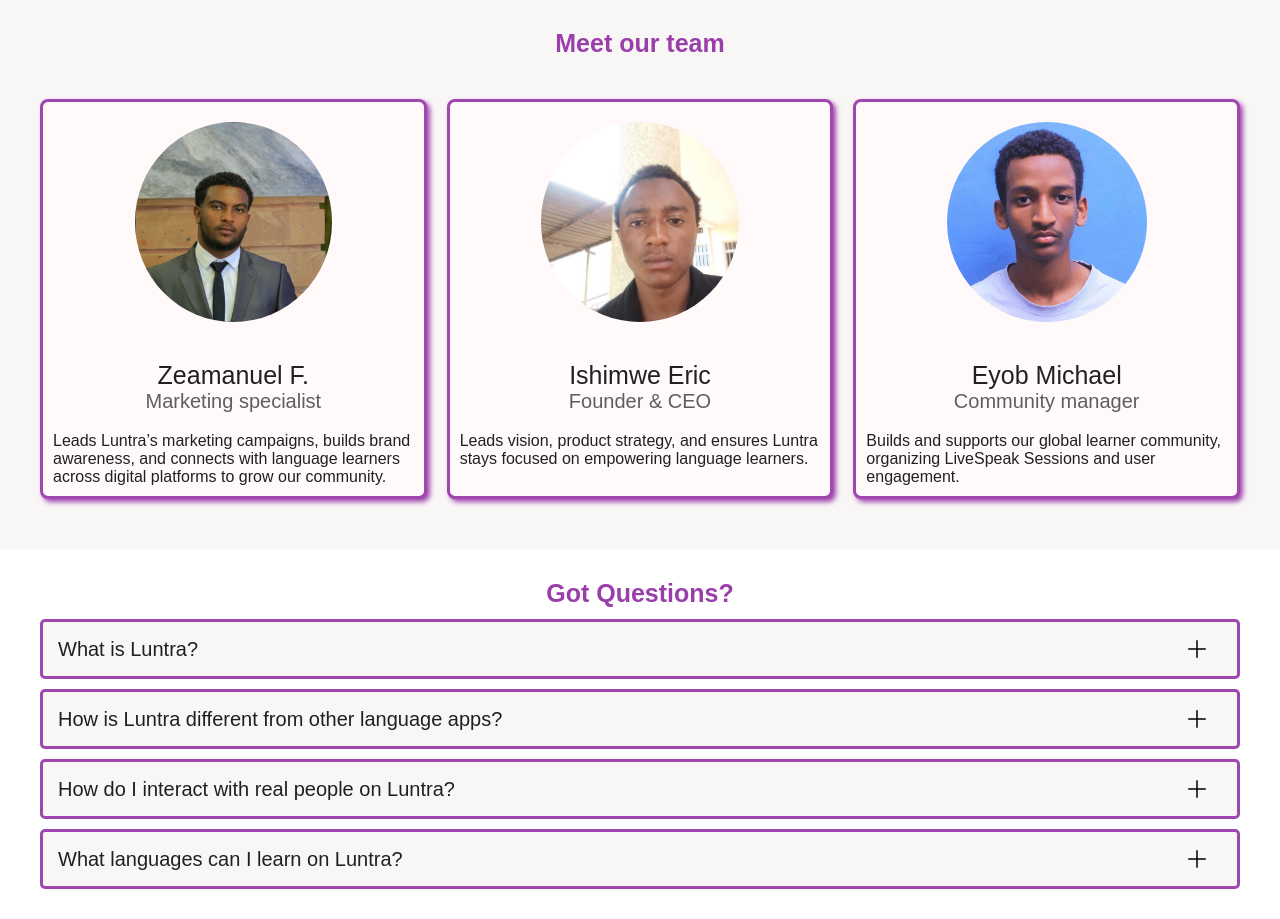
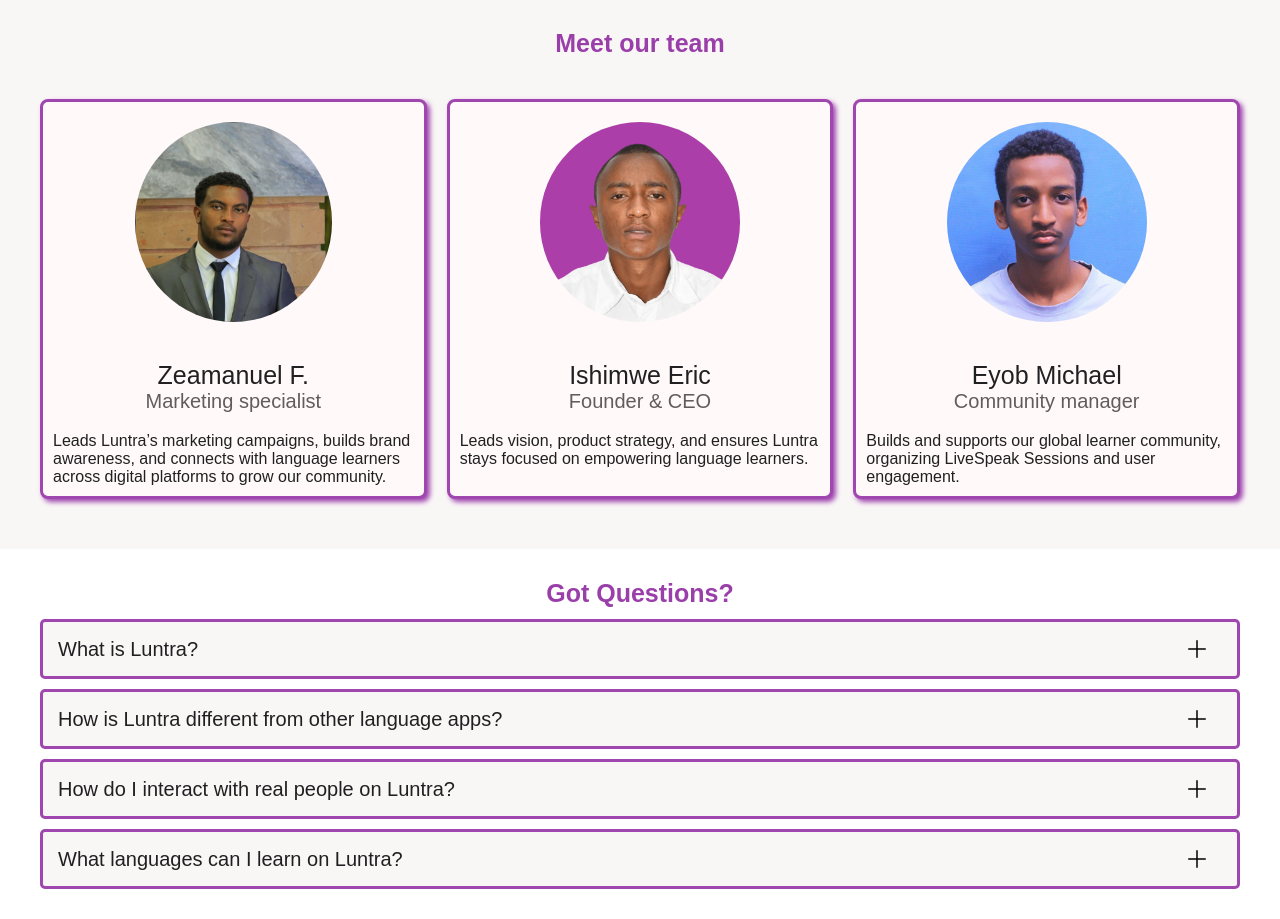
Before and after one commit to Ishimweric/Luntra, a plain HTML site: page index.html in a window 1280 px wide. Shown: the part 2200-3119 px from the top of the page. Drawn offline with Linux system fonts and the light colour scheme; a web font is replaced by a local one.

Commit message:
Changed the member2 photo

```diff
--- a/index.html
+++ b/index.html
@@ -179,7 +179,7 @@
                 </div>
                 <div class="team-member2">
                     <div class="member-image-container">
-                        <img src="images/ERIC2A.jpg" alt="Ishimwe-Eric-photo" class="member-image">
+                        <img src="images/ISHIMWE ERIC2a-Photoroom.png" alt="Ishimwe-Eric-photo" class="member-image">
                     </div>
                     <div class="member-credentials">
                         <p class="member-name">Ishimwe Eric</p>
```
Also changed, not shown: images/ISHIMWE ERIC2a-Photoroom.png (added), images/ISHIMWE ERIC2a.jpg (added).
